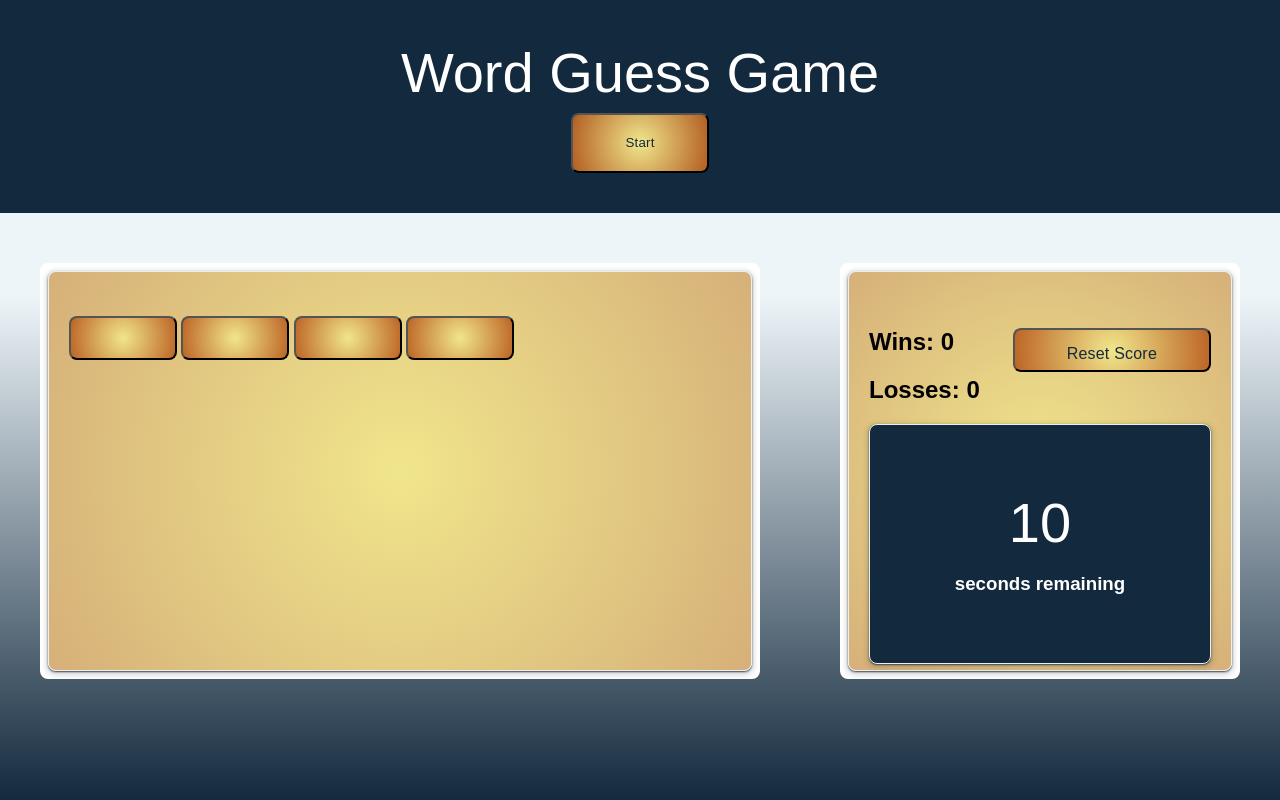
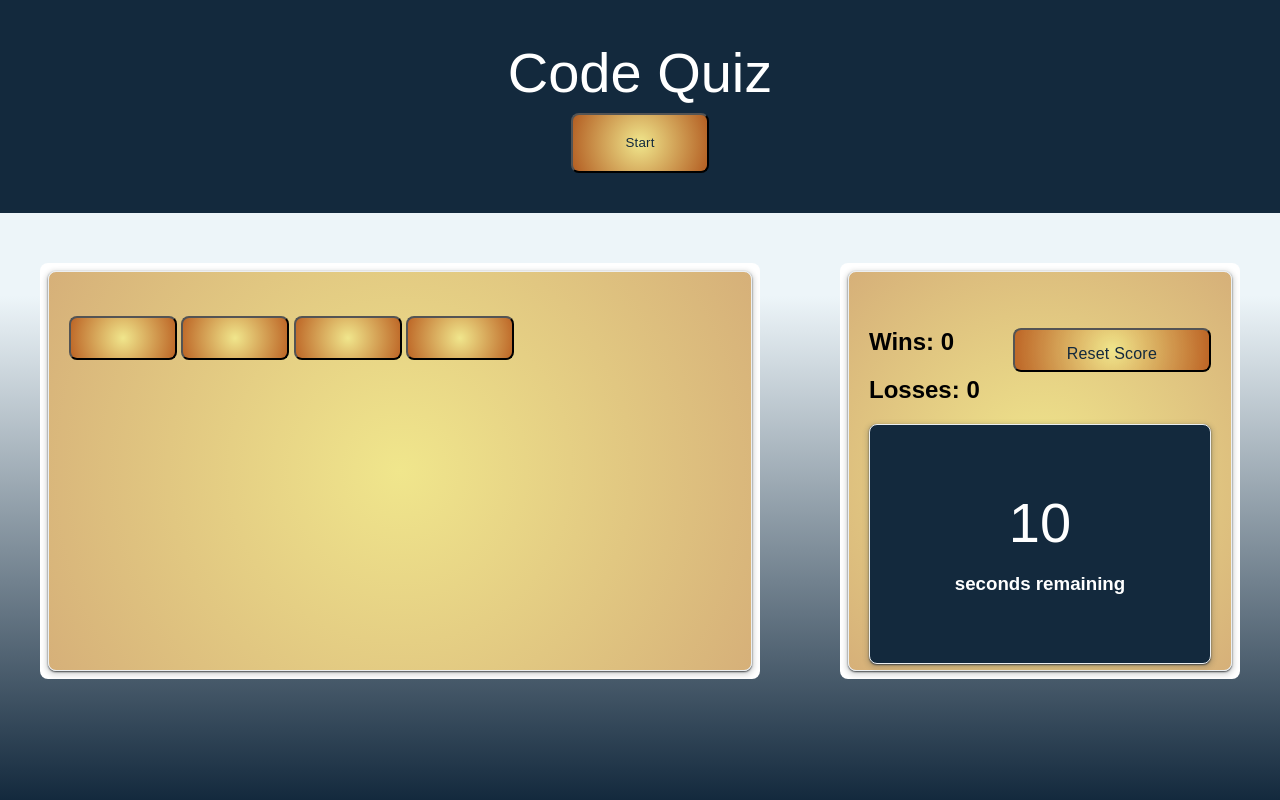
Before and after one commit to tfkjosh/Code-Quiz-Module-4, a plain HTML site: page index.html in a window 1280 px wide. Drawn offline with Linux system fonts and the light colour scheme.

Commit message:
Update index.html

```diff
--- a/index.html
+++ b/index.html
@@ -8,7 +8,7 @@
   </head>
   <body>
     <header>
-      <div class= "large-font">Word Guess Game</div>
+      <div class= "large-font">Code Quiz</div>
       <button class="start-button">Start</button>
     </header>
 
```
